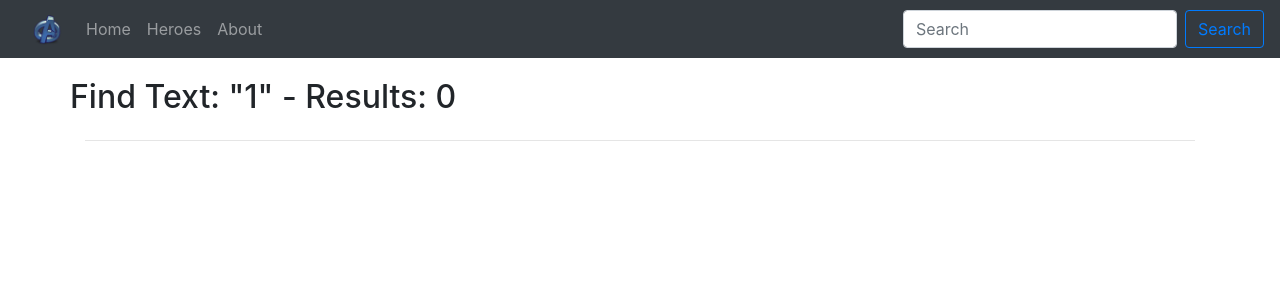
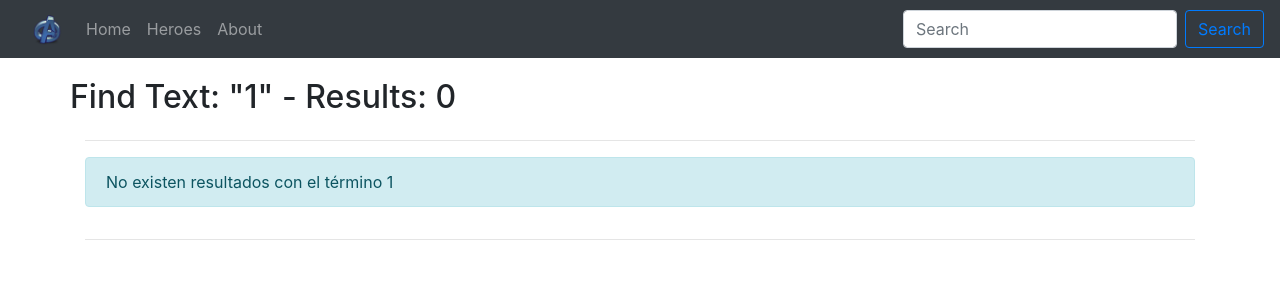
Before and after one commit to mugan86/udemy-0-to-expert-angular, an Angular app in the folder 2.- spa/: page /search/1 in a window 1280 px wide. Shown: the top 300 px of the page. Built offline with nearby package versions, Linux system fonts and the light colour scheme.

Commit message:
Finish Section 4 Video 63 SHow info message if not results

```diff
--- a/2.- spa/src/app/components/search-results/search-results.component.html
+++ b/2.- spa/src/app/components/search-results/search-results.component.html
@@ -3,6 +3,15 @@
   Find Text: "{{ findText }}" -
   Results: {{ heroesList.length }}
 </h2>
+</div>
+<hr>
+
+<div class="row" *ngIf="heroesList.length == 0" >
+  <div class="col-lg-12">
+    <div class="alert alert-info" role="alert">
+      No existen resultados con el término {{ findText }}
+    </div>
+  </div>
 </div>
 <hr>
 
```
